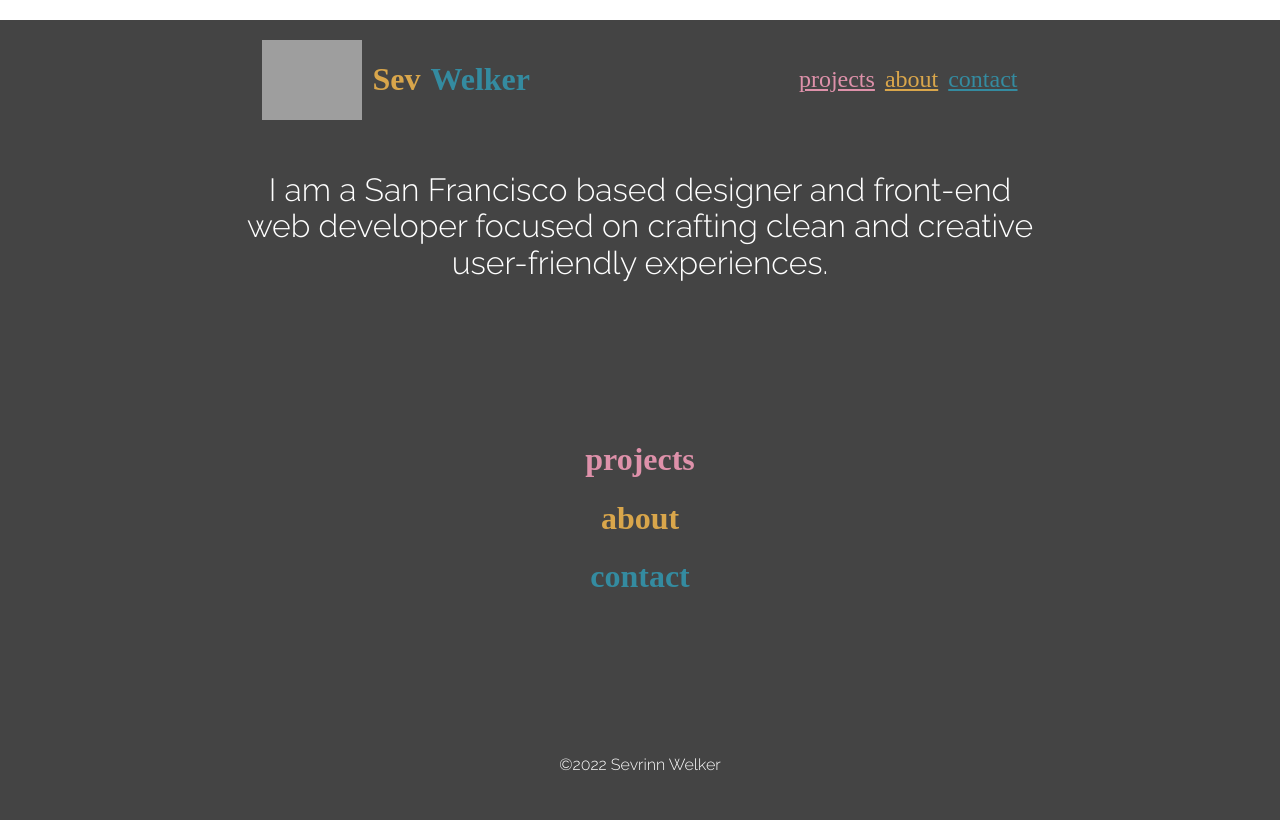
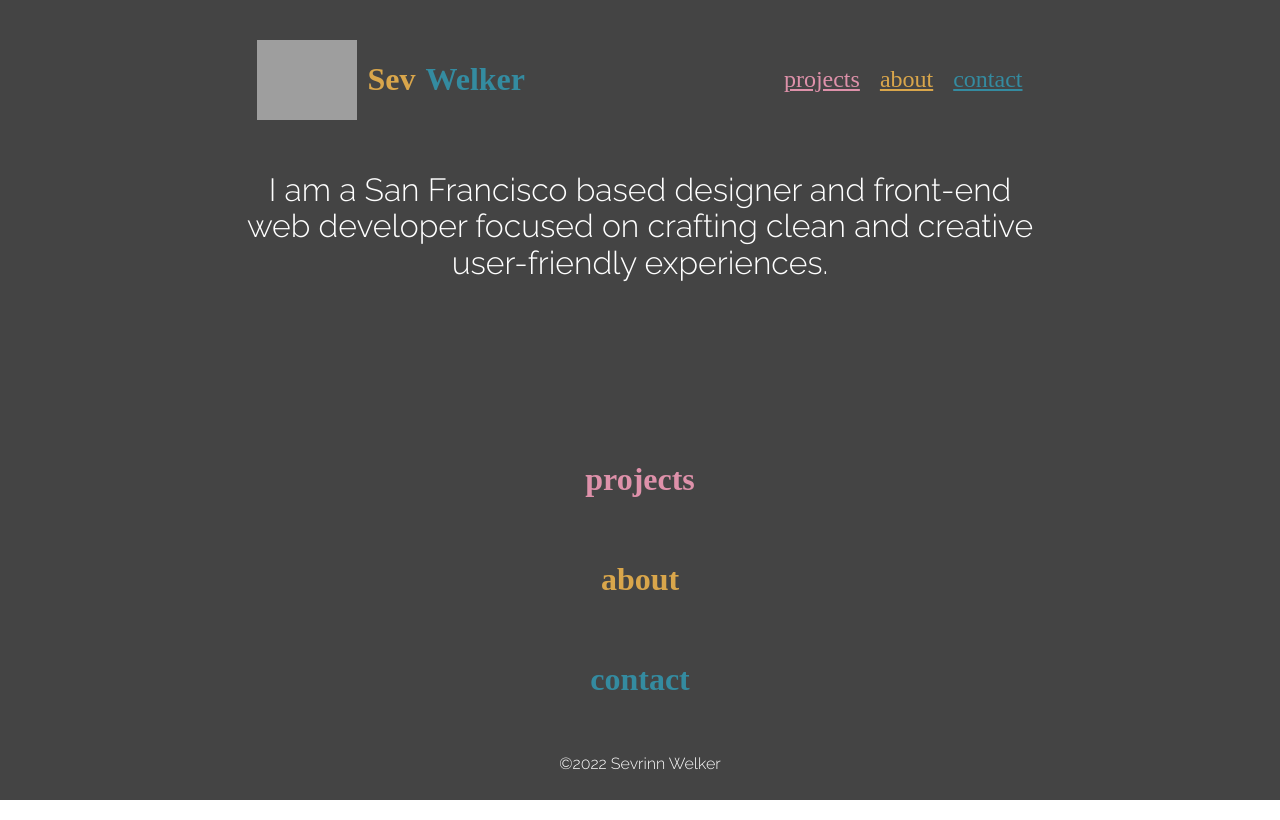
Before and after one commit to sevrinn/portfolio-2022, a React (Create React App) app: page / in a window 1280 px wide. Built offline with nearby package versions, Linux system fonts and the light colour scheme; grey boxes are pictures that could not be loaded; a web font is replaced by a local one.

Commit message:
installed react-router

```diff
--- a/package.json
+++ b/package.json
@@ -8,6 +8,7 @@
     "@testing-library/user-event": "^13.5.0",
     "react": "^17.0.2",
     "react-dom": "^17.0.2",
+    "react-router": "^6.2.1",
     "react-scripts": "5.0.0",
     "web-vitals": "^2.1.4"
   },
--- a/src/App.css
+++ b/src/App.css
@@ -1,10 +1,13 @@
 /* MOBILE FIRST */
 .App {
+  display: flex;
+  flex-direction: column;
   text-align: center;
   background: #444;
   height: 100vh;
   color: white;
   font-family: 'Raleway', Arial, Helvetica, sans-serif;
+  gap: 20px;
 }
 
 h1,
@@ -18,7 +21,8 @@ h6 {
 
 /***** HEADER SECTION *****/
 header {
-	height: 50vh;
+  height: 60vh;
+  margin-bottom: 20px;
 }
 #header .full-width {
   padding: 20px 0;
@@ -98,7 +102,7 @@ nav ul {
   display: flex;
   justify-content: center;
   align-self: middle;
-	gap: 10px;
+  gap: 20px;
   padding: 0;
 }
 nav ul li {
@@ -132,9 +136,6 @@ nav ul li {
 }
 /******* FOOTER SECTION ***********/
 .footer {
-	position: fixed;
-	bottom: 0;
-	left: 0;
   text-align: center;
   height: 60px;
   width: 100%;
```
Also changed, not shown: 1 other file (tests, documents, lock files or other folders). Lines whose indentation alone changed are shown as unchanged.
